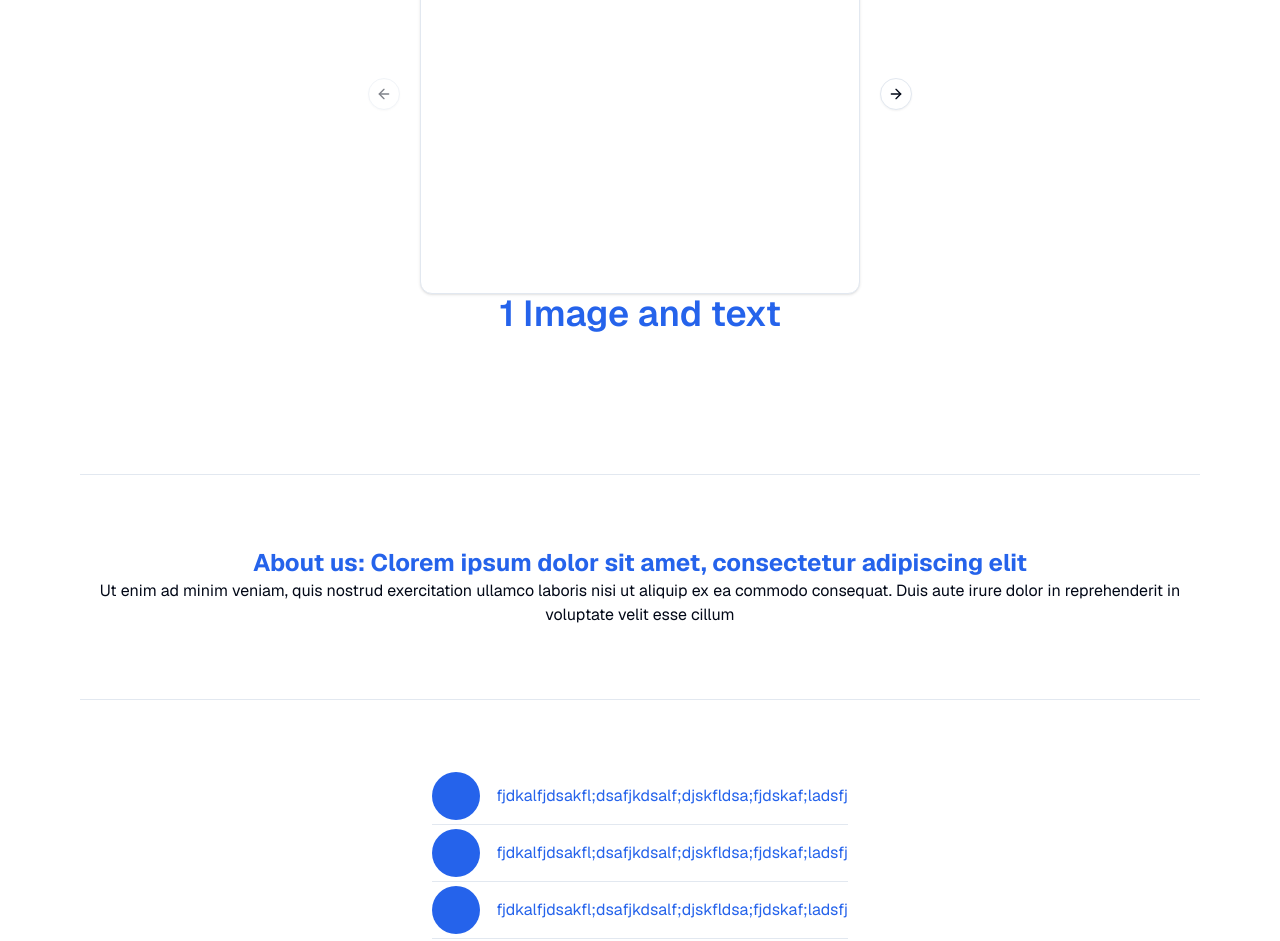
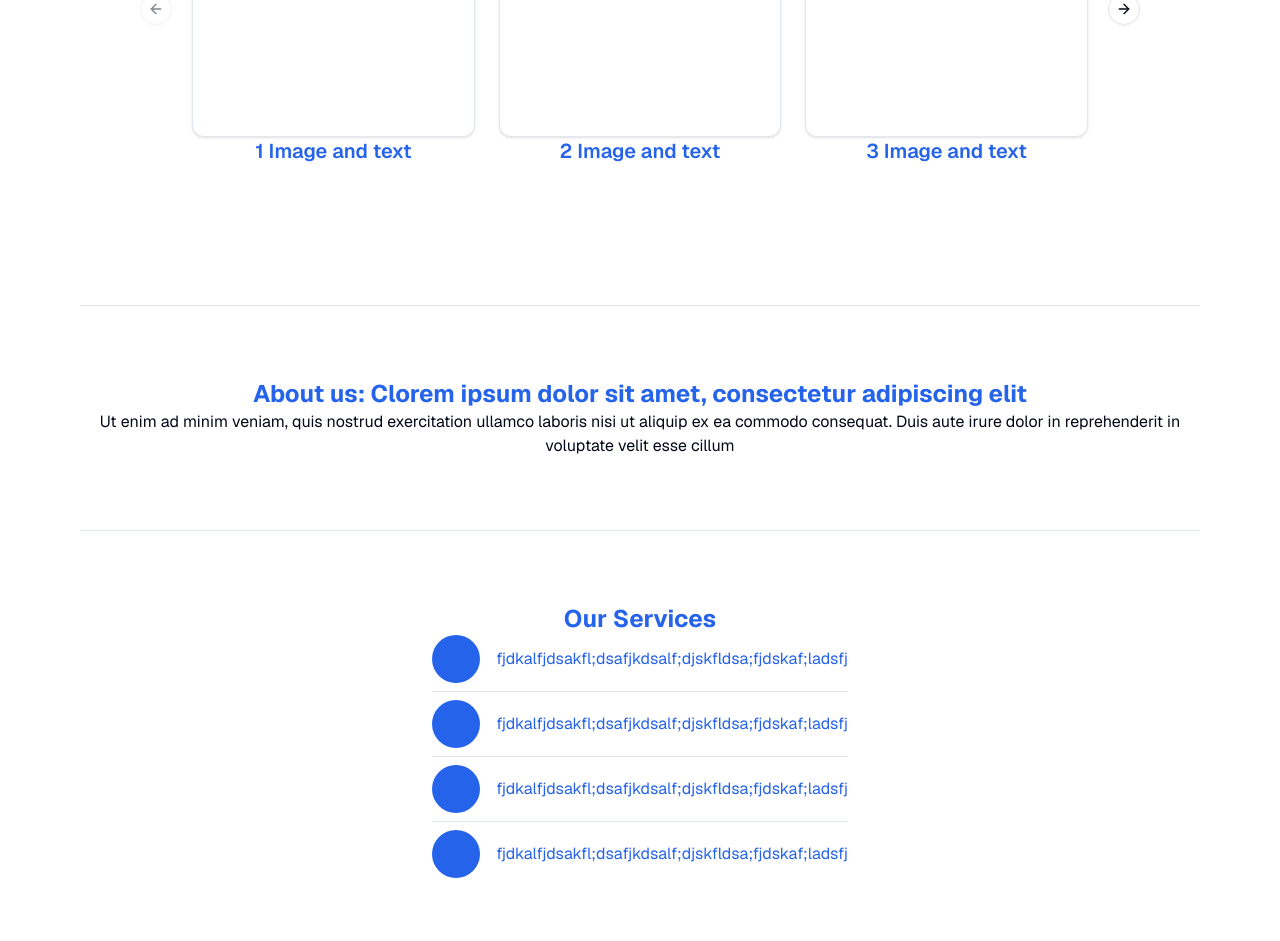
Before and after one commit to JaylenLuc/Castillon-Bros-Glazing-Page, a Next.js app in the folder castillon-bros-glazing-app/: page / in a window 1280 px wide. Shown: the part 300-1241 px from the top of the page. Built offline with nearby package versions, Linux system fonts and the light colour scheme.

Commit message:
mvp of home

```diff
--- a/castillon-bros-glazing-app/components/skelly.tsx
+++ b/castillon-bros-glazing-app/components/skelly.tsx
@@ -3,27 +3,28 @@ import { Separator } from "@/components/ui/separator";
 export function Skelly() {
   return (
     <>
+        <h1 className="text-2xl font-bold text-center text-primary">Our Services</h1>
         <div className="flex items-center space-x-4 ">
             <div className="h-12 w-12 rounded-full bg-primary" />
             <div className="space-y-2 text-primary">
                 fjdkalfjdsakfl;dsafjkdsalf;djskfldsa;fjdskaf;ladsfj
             </div>
         </div>
-        <Separator className="my-1 mt-1 mb-1" />
+        <Separator className="my-2 mt-2 mb-2" />
         <div className="flex items-center space-x-4 ">
             <div className="h-12 w-12 rounded-full bg-primary" />
             <div className="space-y-2 text-primary">
                 fjdkalfjdsakfl;dsafjkdsalf;djskfldsa;fjdskaf;ladsfj
             </div>
         </div>
-        <Separator className="my-1 mt-1 mb-1" />
+        <Separator className="my-2 mt-2 mb-2" />
         <div className="flex items-center space-x-4 ">
             <div className="h-12 w-12 rounded-full bg-primary" />
             <div className="space-y-2 text-primary">
                 fjdkalfjdsakfl;dsafjkdsalf;djskfldsa;fjdskaf;ladsfj
             </div>
         </div>
-        <Separator className="my-1 mt-1 mb-1" />
+        <Separator className="my-2 mt-2 mb-2" />
         <div className="flex items-center space-x-4 ">
             <div className="h-12 w-12 rounded-full bg-primary" />
             <div className="space-y-2 text-primary">
--- a/castillon-bros-glazing-app/components/slider.tsx
+++ b/castillon-bros-glazing-app/components/slider.tsx
@@ -13,16 +13,16 @@ import { Separator } from "@/components/ui/separator";
 export function Slider() {
   return (
     <>
-        <Carousel className="w-full max-w-md">
+        <Carousel className="w-full max-w-l">
         <CarouselContent>
             {Array.from({ length: 5 }).map((_, index) => (
-            <CarouselItem key={index} className="text-center">
-                <div className="p-1">
+            <CarouselItem key={index} className="text-center md:basis-1/2 lg:basis-1/3">
+                <div className="p-1 ">
                 <Card>
                     <CardContent className="flex aspect-square items-center justify-center p-6">
                     </CardContent>
                 </Card>
-                <span className="text-4xl font-semibold text-primary ">{index + 1} Image and text</span>
+                <span className="text-xl font-semibold text-primary ">{index + 1} Image and text</span>
                 </div>
             </CarouselItem>
             ))}
```
